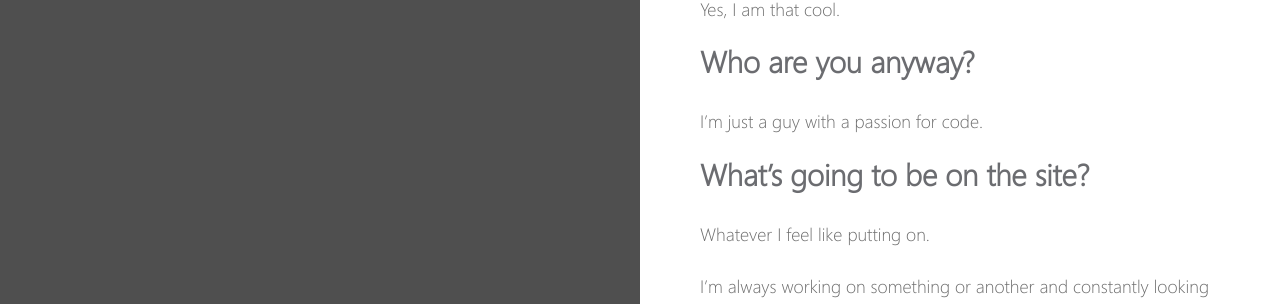
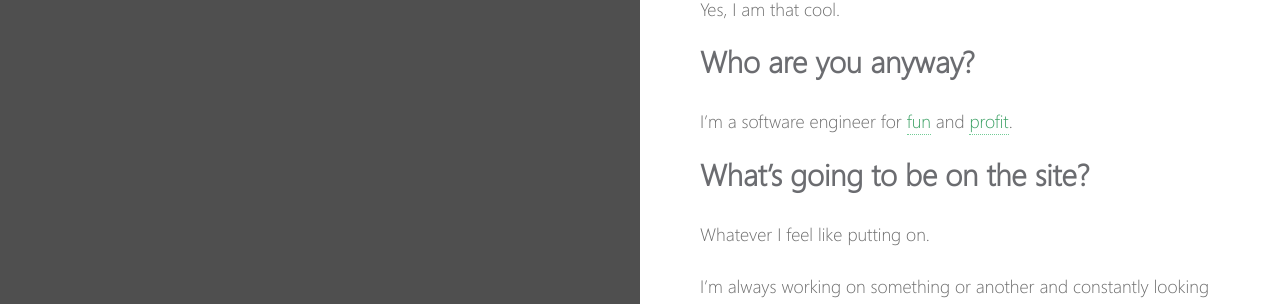
Before and after one commit to ScreamingHawk/ScreamingHawk.github.io, a Jekyll site: the page built from _posts/2017-02-17-first-post.md, in a window 1280 px wide. Shown: the part 325-629 px from the top of the page. Built offline with Jekyll 4.4.1, drawn with Linux system fonts in a browser that asks for light colours.

Commit message:
Post reword

```diff
--- a/_posts/2017-02-17-first-post.md
+++ b/_posts/2017-02-17-first-post.md
@@ -15,7 +15,7 @@ I've had a number of big life events recently and thought to myself, what better
 Yes, I am that cool.
 
 ## Who are you anyway?
-I'm just a guy with a passion for code.
+I'm a software engineer for [fun](https://github.com/{{ site.github }}) and [profit](https://linkedin.com/in/{{ site.linkedin }}).
 
 ## What's going to be on the site?
 Whatever I feel like putting on.
```
